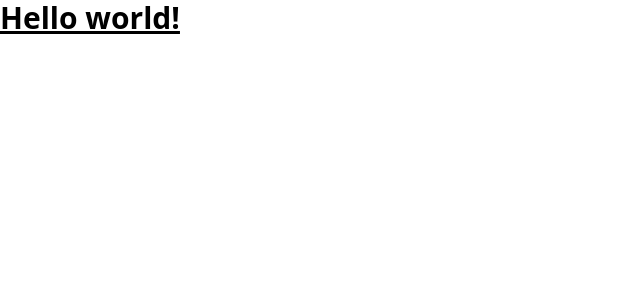
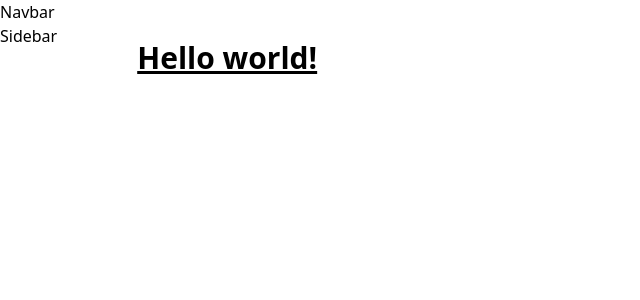
Before and after one commit to peterk6e/video-hosting-service, a Next.js app: page / in a window 1280 px wide. Shown: the top 300 px of the page, without its empty margins (0-640 px from the left). Built offline with nearby package versions, Linux system fonts and the light colour scheme.

Commit message:
basic structure

```diff
--- /dev/null
+++ b/components/Navbar.tsx
@@ -0,0 +1,9 @@
+import React from 'react'
+
+const Navbar = () => {
+  return (
+    <div>Navbar</div>
+  )
+}
+
+export default Navbar
--- /dev/null
+++ b/components/Sidebar.tsx
@@ -0,0 +1,9 @@
+import React from 'react'
+
+const Sidebar = () => {
+  return (
+    <div>Sidebar</div>
+  )
+}
+
+export default Sidebar
--- a/pages/_app.tsx
+++ b/pages/_app.tsx
@@ -1,6 +1,9 @@
 import "../styles/globals.css"
 import type { AppProps } from "next/app"
 import { useState, useEffect } from "react"
+
+import Navbar from "../components/Navbar"
+import Sidebar from "../components/Sidebar"
 
 const MyApp = ({ Component, pageProps }: AppProps) => {
   const [isSSR, setIsSSR] = useState(true)
@@ -11,7 +14,19 @@
 
   if (isSSR) return null
 
-  return <Component {...pageProps} />
+  return (
+    <div>
+      <Navbar />
+      <div className='flex gap-6 md:gap-20'>
+        <div className='h-[92vh] overflow-hidden xl:overflow-auto'>
+          <Sidebar />
+        </div>
+        <div className='mt-4 flex flex-col gap-10 overflow-auto h-[88vh] videos flex-1'>
+          <Component {...pageProps} />
+        </div>
+      </div>
+    </div>
+  )
 }
 
 export default MyApp
```
